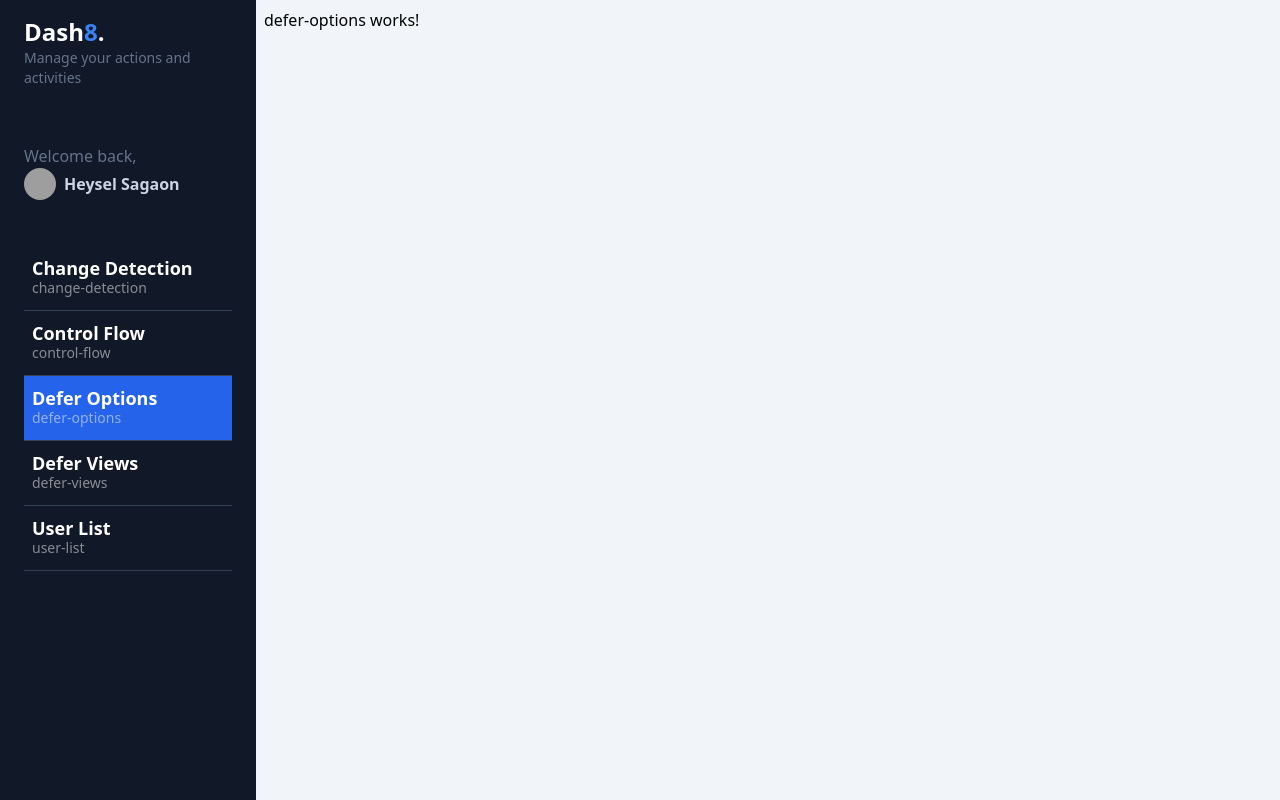
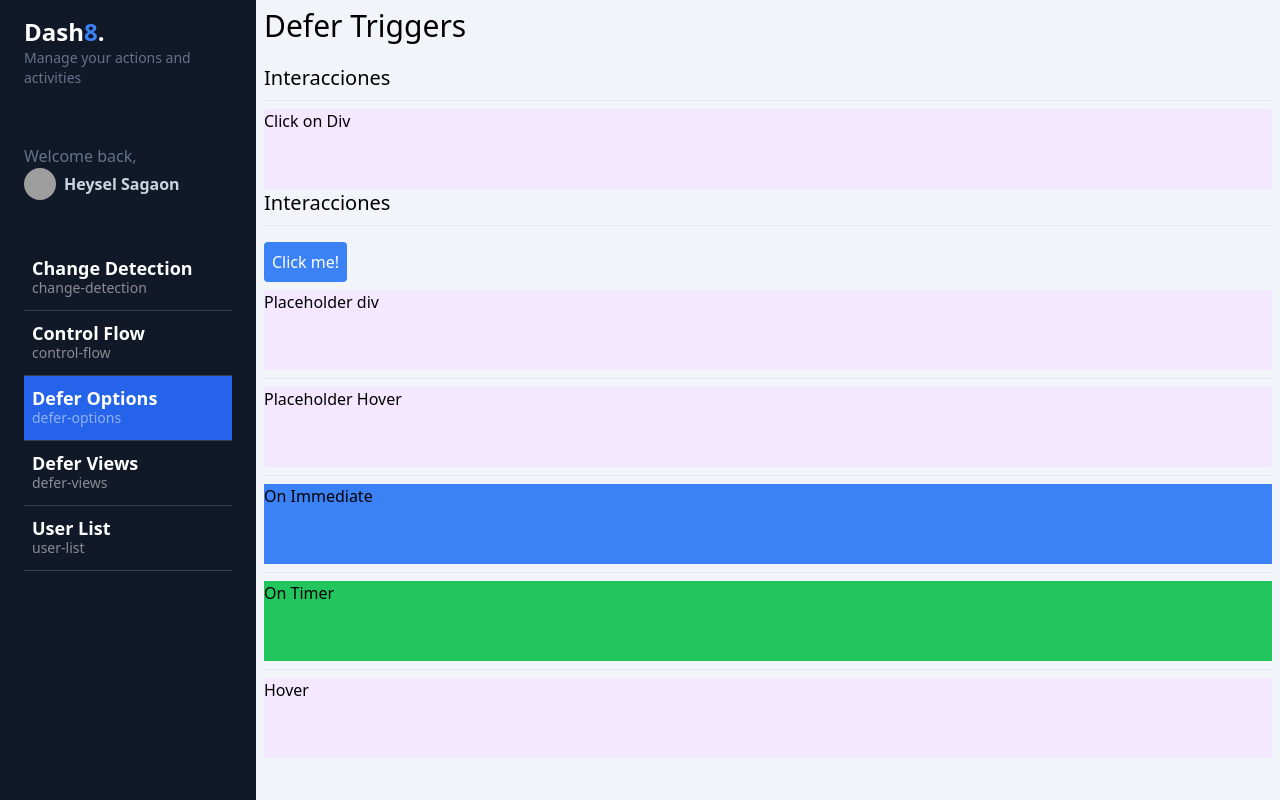
Before and after one commit to HeysolRacing/dashboard-app, an Angular app: page /dashboard/defer-options in a window 1280 px wide. Built offline with nearby package versions, Linux system fonts and the light colour scheme; grey boxes are pictures that could not be loaded.

Commit message:
defer-triggers

```diff
--- a/src/app/dashboard/pages/defer-options/defer-options.component.html
+++ b/src/app/dashboard/pages/defer-options/defer-options.component.html
@@ -1 +1,94 @@
-<p>defer-options works!</p>
+<app-title title="Defer Triggers" />
+
+
+<section>
+    <h1 class="text-xl">Interacciones</h1>
+    <hr class="my-2">
+
+    @defer(on interaction){
+    <app-heavy-loaders-fast cssClass="bg-blue-500 h-20">
+        <span>On Interaction</span>
+    </app-heavy-loaders-fast>
+
+    }@placeholder {
+        <div class="w-full h-20 bg-purple-100">Click on Div</div>
+    }
+
+</section>
+
+<section>
+    <h1 class="text-xl">Interacciones</h1>
+    <hr class="my-2">
+
+    <button
+      #btnInteraction
+      class="p-2 bg-blue-500 hover:bg-blue-700 transition-all rounded text-white my-2">
+      Click me!
+    </button>
+
+    @defer(on interaction ( btnInteraction )){
+    <app-heavy-loaders-fast cssClass="bg-blue-500 h-20">
+        <span>On Interaction</span>
+    </app-heavy-loaders-fast>
+
+    }@placeholder {
+        <div class="w-full h-20 bg-purple-100">Placeholder div</div>
+    }
+
+</section>
+
+<section>
+    <hr class="my-2">
+
+    @defer(on hover ){
+    <app-heavy-loaders-fast cssClass="bg-green-500 h-20">
+        <span>On Hover</span>
+    </app-heavy-loaders-fast>
+
+    }@placeholder {
+        <div class="w-full h-20 bg-purple-100">Placeholder Hover</div>
+    }
+
+</section>
+
+<section>
+    <hr class="my-2">
+
+    @defer(on immediate ){
+    <app-heavy-loaders-fast cssClass="bg-blue-500 h-20">
+        <span>On Immediate</span>
+    </app-heavy-loaders-fast>
+
+    }@placeholder {
+        <div class="w-full h-20 bg-purple-100">Placeholder Immediate</div>
+    }
+
+</section>
+
+<section>
+    <hr class="my-2">
+
+    @defer(on timer(2000) ){
+    <app-heavy-loaders-fast cssClass="bg-green-500 h-20">
+        <span>On Timer</span>
+    </app-heavy-loaders-fast>
+
+    }@placeholder {
+        <div class="w-full h-20 bg-purple-100">Timer 2 Secs..</div>
+    }
+
+</section>
+
+<section>
+    <hr class="my-2">
+
+    @defer(on hover; prefetch on idle  ){
+    <app-heavy-loaders-fast cssClass="bg-blue-500 h-20">
+        <span>On Hover, On Idle</span>
+    </app-heavy-loaders-fast>
+
+    }@placeholder {
+        <div class="w-full h-20 bg-purple-100">Hover</div>
+    }
+
+</section>
--- a/src/app/dashboard/pages/defer-options/defer-options.component.ts
+++ b/src/app/dashboard/pages/defer-options/defer-options.component.ts
@@ -1,10 +1,12 @@
+import { CommonModule } from '@angular/common';
 import { Component } from '@angular/core';
+import { HeavyLoadersFastComponent } from '@shared/heavy-loaders/heavy-loaders-fast.component';
+import { TitleComponent } from '@shared/title/title.component';
 
 @Component({
   standalone: true,
-  imports: [],
+  imports: [ CommonModule, HeavyLoadersFastComponent, TitleComponent],
   templateUrl: './defer-options.component.html',
-  styles: ``
 })
 export default class DeferOptionsComponent {
 
--- a/src/app/dashboard/pages/defer-views/defer-views.component.html
+++ b/src/app/dashboard/pages/defer-views/defer-views.component.html
@@ -1 +1,26 @@
-<p>defer-views works!</p>
+<app-title [title]="currentTitle()" />
+
+<section class="grid grid-cols-1">
+
+    @defer () {
+      <app-heavy-loaders-slow cssClass="bg-blue-400"></app-heavy-loaders-slow>
+    }
+    @placeholder {
+        <p class="h-[200px] w-full bg-gradient-to-r from-gray-300 outline-gray-600 animate-pulse">Loading...</p>
+    }
+
+    @defer (on idle) {
+      <app-heavy-loaders-slow cssClass="bg-green-400"></app-heavy-loaders-slow>
+    }
+    @placeholder {
+        <p class="h-[200px] w-full bg-gradient-to-r from-gray-300 outline-gray-600 animate-pulse">Loading...</p>
+    }
+
+    @defer (on viewport) {
+      <app-heavy-loaders-slow cssClass="bg-purple-400"></app-heavy-loaders-slow>
+    }
+    @placeholder {
+        <p class="h-[200px] w-full bg-gradient-to-r from-gray-300 outline-gray-600 animate-pulse">Loading...</p>
+    }
+
+</section>
--- a/src/app/dashboard/pages/defer-views/defer-views.component.ts
+++ b/src/app/dashboard/pages/defer-views/defer-views.component.ts
@@ -1,11 +1,14 @@
-import { Component } from '@angular/core';
+import { CommonModule } from '@angular/common';
+import { Component, computed } from '@angular/core';
+import { HeavyLoadersSlowComponent } from '@shared/heavy-loaders/heavy-loaders-slow.component';
+import { TitleComponent } from '@shared/title/title.component';
 
 @Component({
   standalone: true,
-  imports: [],
-  templateUrl: './defer-views.component.html',
-  styles: ``
+  imports: [CommonModule, HeavyLoadersSlowComponent, TitleComponent],
+  templateUrl: './defer-views.component.html'
 })
 export default class DeferViewsComponent {
-
+  public currentTitle = computed(() => `Defer Views / Blocs`
+  );
 }
--- a/src/app/shared/heavy-loaders/heavy-loaders-fast.component.ts
+++ b/src/app/shared/heavy-loaders/heavy-loaders-fast.component.ts
@@ -1,5 +1,5 @@
 import { CommonModule } from '@angular/common';
-import { ChangeDetectionStrategy, Component } from '@angular/core';
+import { ChangeDetectionStrategy, Component, Input} from '@angular/core';
 
 @Component({
   selector: 'app-heavy-loaders-fast',
@@ -7,7 +7,20 @@ import { ChangeDetectionStrategy, Component } from '@angular/core';
   imports: [
     CommonModule,
   ],
-  template: `<p>heavy-loaders-fast works!</p>`,
+  template: `
+
+  <section [ngClass]="['w-full', cssClass]">
+
+    <ng-content/>
+
+
+
+
+  </section>`,
   changeDetection: ChangeDetectionStrategy.OnPush,
 })
-export class HeavyLoadersFastComponent { }
+export class HeavyLoadersFastComponent {
+
+  @Input({ required:true }) cssClass!: string;
+
+}
--- /dev/null
+++ b/src/app/shared/heavy-loaders/heavy-loaders-slow.component.html
@@ -0,0 +1,3 @@
+<section [ngClass]="['w-full h-[600px]', cssClass]">
+    Heavy Loader Slow
+</section>
--- a/src/app/shared/heavy-loaders/heavy-loaders-slow.component.ts
+++ b/src/app/shared/heavy-loaders/heavy-loaders-slow.component.ts
@@ -1,13 +1,24 @@
 import { CommonModule } from '@angular/common';
-import { ChangeDetectionStrategy, Component } from '@angular/core';
+import { ChangeDetectionStrategy, Component, Input } from '@angular/core';
 
 @Component({
   selector: 'app-heavy-loaders-slow',
   standalone: true,
-  imports: [
-    CommonModule,
-  ],
-  template: `<p>heavy-loaders-slow works!</p>`,
+  imports: [ CommonModule ],
+  templateUrl: './heavy-loaders-slow.component.html',
   changeDetection: ChangeDetectionStrategy.OnPush,
 })
-export class HeavyLoadersSlowComponent { }
+export class HeavyLoadersSlowComponent {
+
+  @Input({ required:true }) cssClass!: string; // Using definite assignment assertion
+
+  constructor(){
+    console.log('HeavyLoader Component Loaded')
+
+    const start = Date.now();
+    while ( Date.now() - start < 5000){
+
+    }
+  }
+
+}
```
